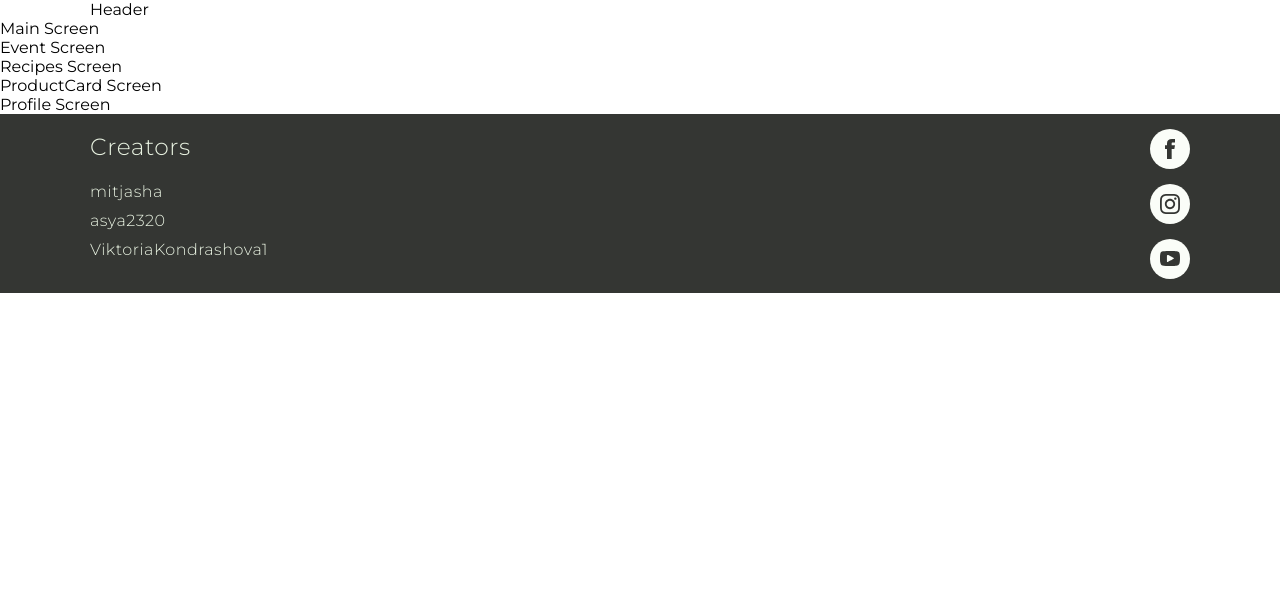
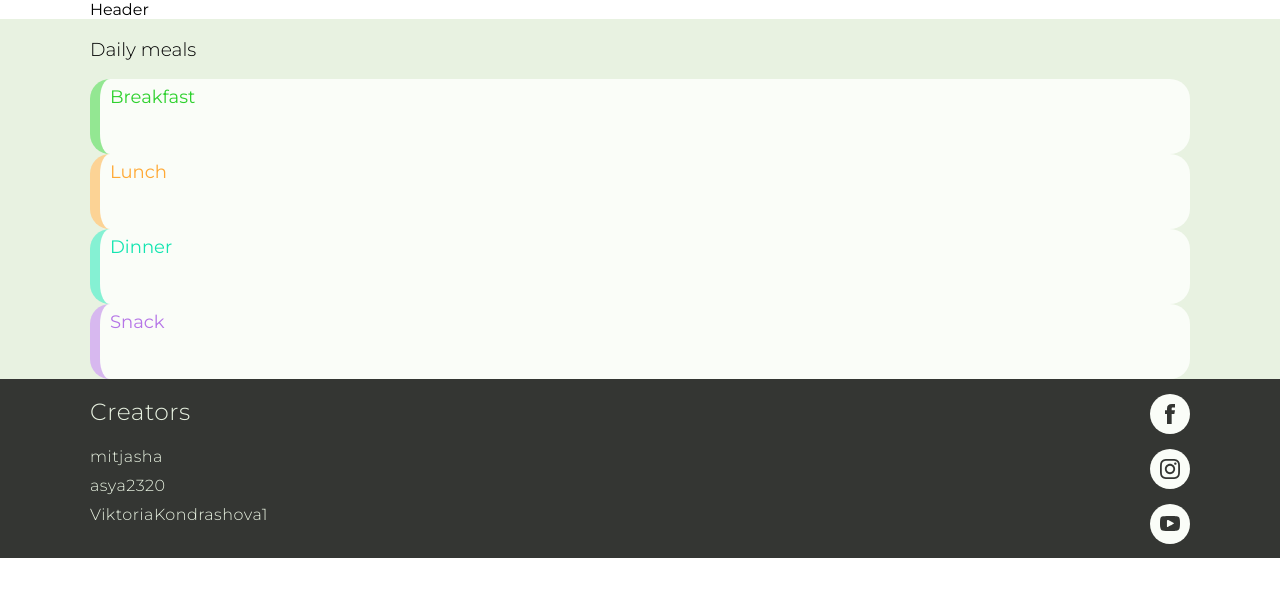
Before and after one commit to mitjasha/avocado, a React (Create React App) app: page / in a window 1280 px wide. Shown: the top 596 px of the page. Built offline with nearby package versions, Linux system fonts and the light colour scheme.

Commit message:
feat: add daily meal events

```diff
--- a/src/App.tsx
+++ b/src/App.tsx
@@ -1,11 +1,11 @@
 import React from "react";
 import Footer from "./containers/Footer/Footer";
 import Header from "./containers/Header/Header";
-import EventScreen from "./pages/EventScreen/EventScreen";
+// import EventScreen from "./pages/EventScreen/EventScreen";
 import MainScreen from "./pages/MainScreen/MainScreen";
-import ProductCardScreen from "./pages/ProductCardScreen/ProductCardScreen";
-import ProfileScreen from "./pages/ProfileScreen/ProfieScreen";
-import RecipesScreen from "./pages/RecipesScreen/RecipesScreen";
+// import ProductCardScreen from "./pages/ProductCardScreen/ProductCardScreen";
+// import ProfileScreen from "./pages/ProfileScreen/ProfieScreen";
+// import RecipesScreen from "./pages/RecipesScreen/RecipesScreen";
 
 const App: React.FC = () => {
   return (
@@ -13,10 +13,10 @@ const App: React.FC = () => {
       <Header />
       <main className="main-app">
         <MainScreen />
-        <EventScreen />
+        {/* <EventScreen />
         <RecipesScreen />
         <ProductCardScreen />
-        <ProfileScreen />
+        <ProfileScreen /> */}
       </main>
       <Footer />
     </>
--- a/src/pages/MainScreen/MainScreen.scss
+++ b/src/pages/MainScreen/MainScreen.scss
@@ -0,0 +1,59 @@
+@import "../../variables";
+
+.main-screen {
+  background-color: $bg-color;
+}
+
+.daily-events {
+  display: grid;
+
+  &__title {
+    font-weight: 300;
+  }
+
+  &__meal {
+    height: 75px;
+    background-color: $light-color;
+    border-radius: 20px;
+    padding-left: 10px;
+
+    &_breakfast {
+      border-left: solid 10px rgba(46, 209, 46, 0.5);
+    }
+
+    &_lunch {
+      border-left: solid 10px rgba(255, 169, 53, 0.5);
+    }
+
+    &_dinner {
+      border-left: solid 10px rgba(18, 229, 176, 0.5);
+    }
+
+    &_snack {
+      border-left: solid 10px rgba(181, 117, 231, 0.5);
+    }
+  }
+}
+
+.meal-title {
+  font-weight: 400;
+  font-size: 18px;
+  line-height: 2;
+  margin: 0;
+
+  &_breakfast {
+    color: #2ed12e;
+  }
+
+  &_lunch {
+    color: #ffa935;
+  }
+
+  &_dinner {
+    color: #12e5b0;
+  }
+
+  &_snack {
+    color: #b575e7;
+  }
+}
--- a/src/pages/MainScreen/MainScreen.tsx
+++ b/src/pages/MainScreen/MainScreen.tsx
@@ -4,7 +4,25 @@ import "./MainScreen.scss";
 const MainScreen: React.FC = () => {
   return (
     <div className="main-screen">
-      <div>Main Screen</div>
+      <div className="container">
+        <div className="daily-events">
+          <div className="daily-meals">
+            <h3 className="daily-events__title">Daily meals</h3>
+            <div className="daily-events__meal daily-events__meal_breakfast">
+              <p className="meal-title meal-title_breakfast">Breakfast</p>
+            </div>
+            <div className="daily-events__meal daily-events__meal_lunch">
+              <p className="meal-title meal-title_lunch">Lunch</p>
+            </div>
+            <div className="daily-events__meal daily-events__meal_dinner">
+              <p className="meal-title meal-title_dinner">Dinner</p>
+            </div>
+            <div className="daily-events__meal daily-events__meal_snack">
+              <p className="meal-title meal-title_snack">Snack</p>
+            </div>
+          </div>
+        </div>
+      </div>
     </div>
   );
 };
```
